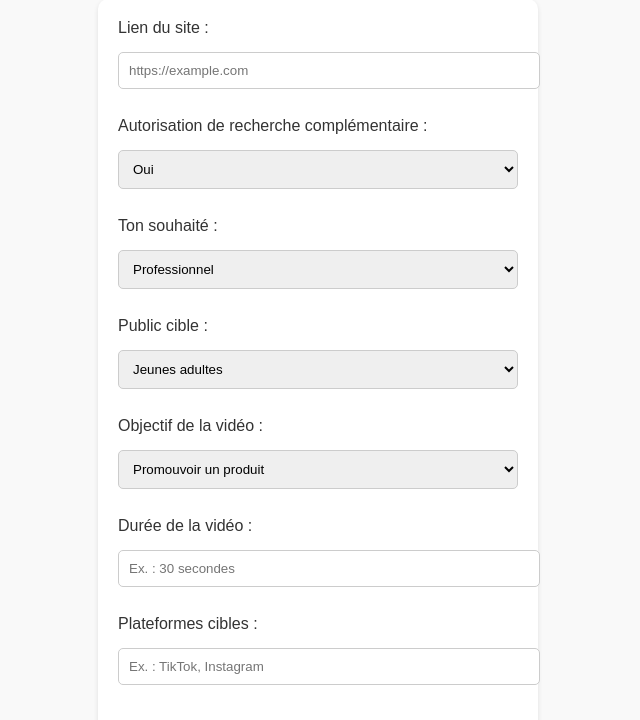
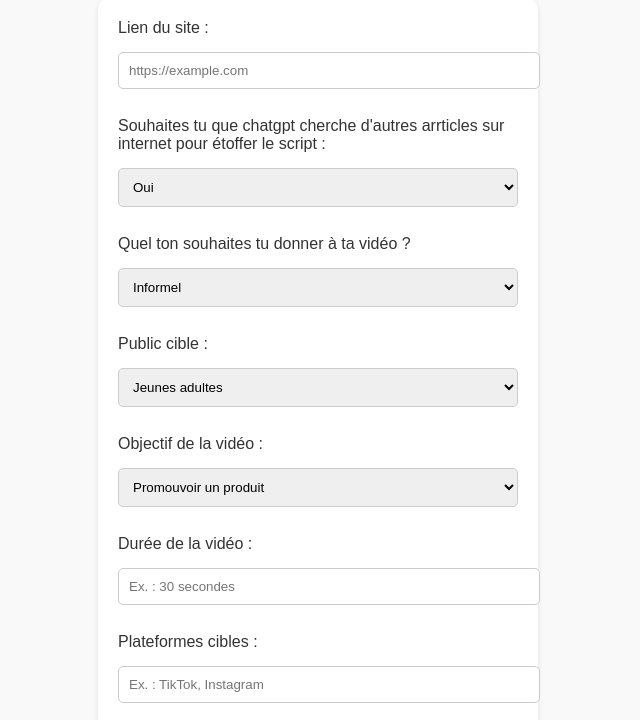
Before and after one commit to fabien9492/prompt-generator, a plain HTML site: page index.html in a window 1280 px wide. Shown: the part 79-799 px from the top of the page, without its empty margins (322-962 px from the left). Drawn offline with Linux system fonts and the light colour scheme.

Commit message:
Update index.html

```diff
--- a/index.html
+++ b/index.html
@@ -15,18 +15,18 @@
     <input type="url" id="site" name="site" placeholder="https://example.com" required><br><br>
 
     <!-- Autorisation de recherche complémentaire -->
-    <label for="search">Autorisation de recherche complémentaire :</label>
+    <label for="search">Souhaites tu que chatgpt cherche d'autres arrticles sur internet pour étoffer le script :</label>
     <select id="search" name="search">
       <option value="Oui">Oui</option>
       <option value="Non">Non</option>
     </select><br><br>
 
     <!-- Ton souhaité -->
-    <label for="tone">Ton souhaité :</label>
+    <label for="tone">Quel ton souhaites tu donner à ta vidéo ? </label>
     <select id="tone" name="tone">
+      <option value="Informative">Informel</option>
       <option value="Professionnel">Professionnel</option>
       <option value="Humoristique">Humoristique</option>
-      <option value="Informel">Informel</option>
       <option value="Inspirant">Inspirant</option>
       <option value="Sérieux">Sérieux</option>
     </select><br><br>
```
